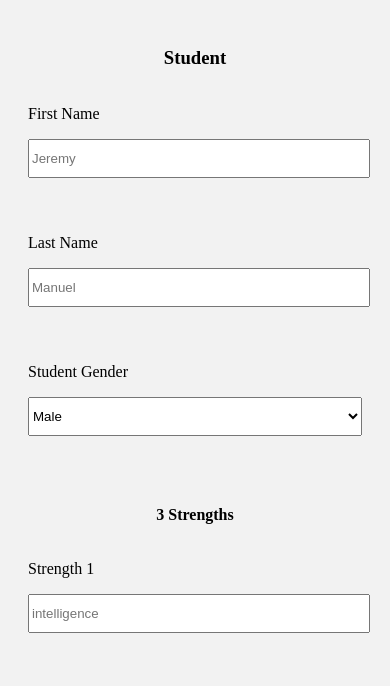
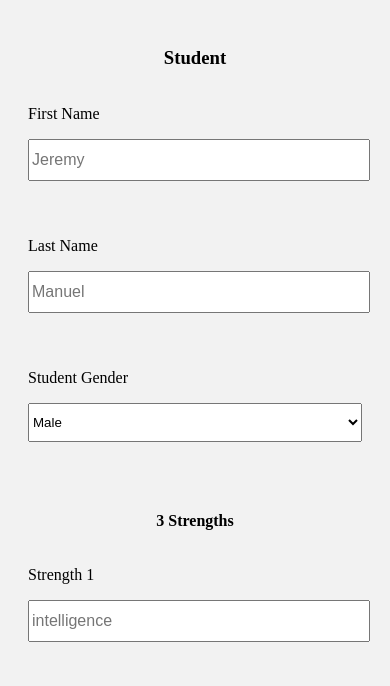
Before and after one commit to ddeniro/formsproject, a plain HTML site: page index.html in a window 390 px wide. Shown: the part 138-824 px from the top of the page. Drawn offline with Linux system fonts and the light colour scheme.

Commit message:
fixed 'zoom' on text on iPhone and fixed overflow bug on letter

```diff
--- a/index.html
+++ b/index.html
@@ -35,6 +35,9 @@
             padding-top: 10px;
             padding-bottom: 10px;
             width: 100%;
+        }
+        input[type="text"], input[type="number"], select:focus {
+            font-size: 16px;
         }
 
         #submit {
```
Also changed, not shown: recommendLetter.html (+0 -1 lines).
